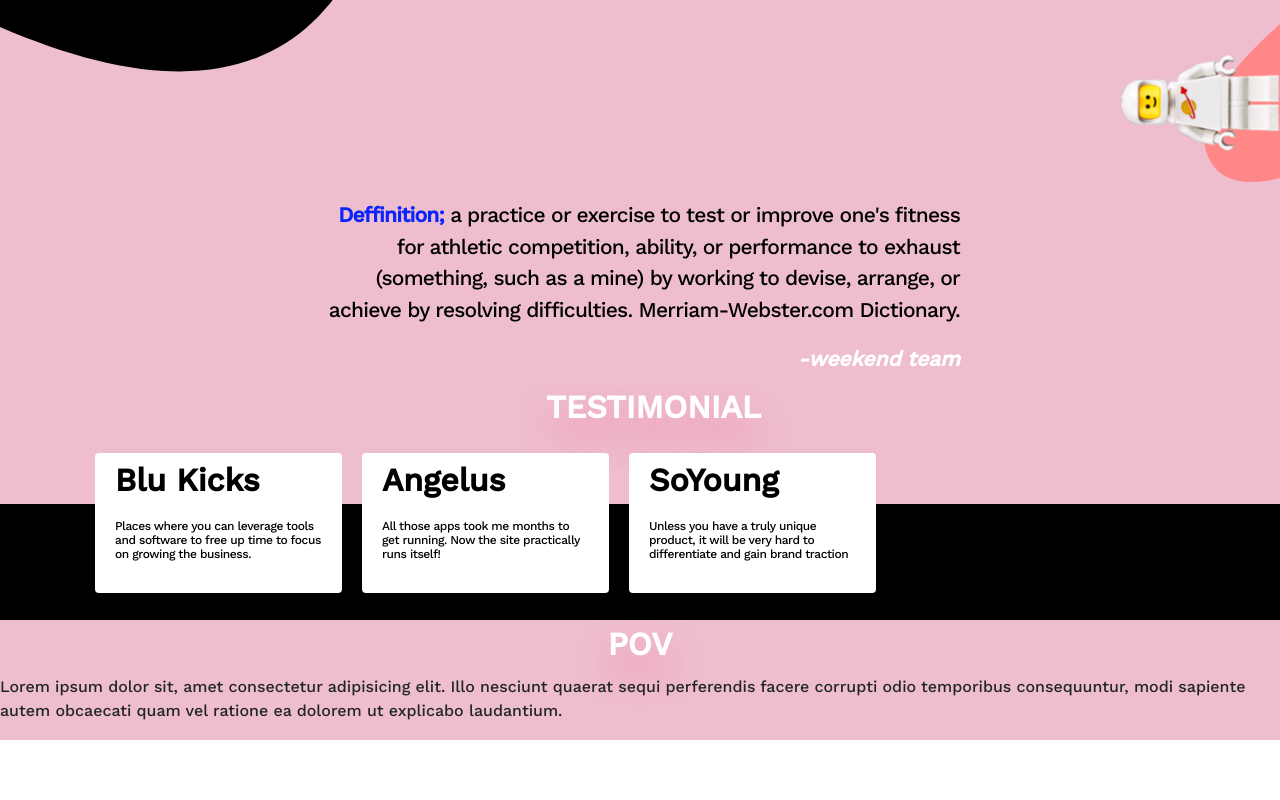
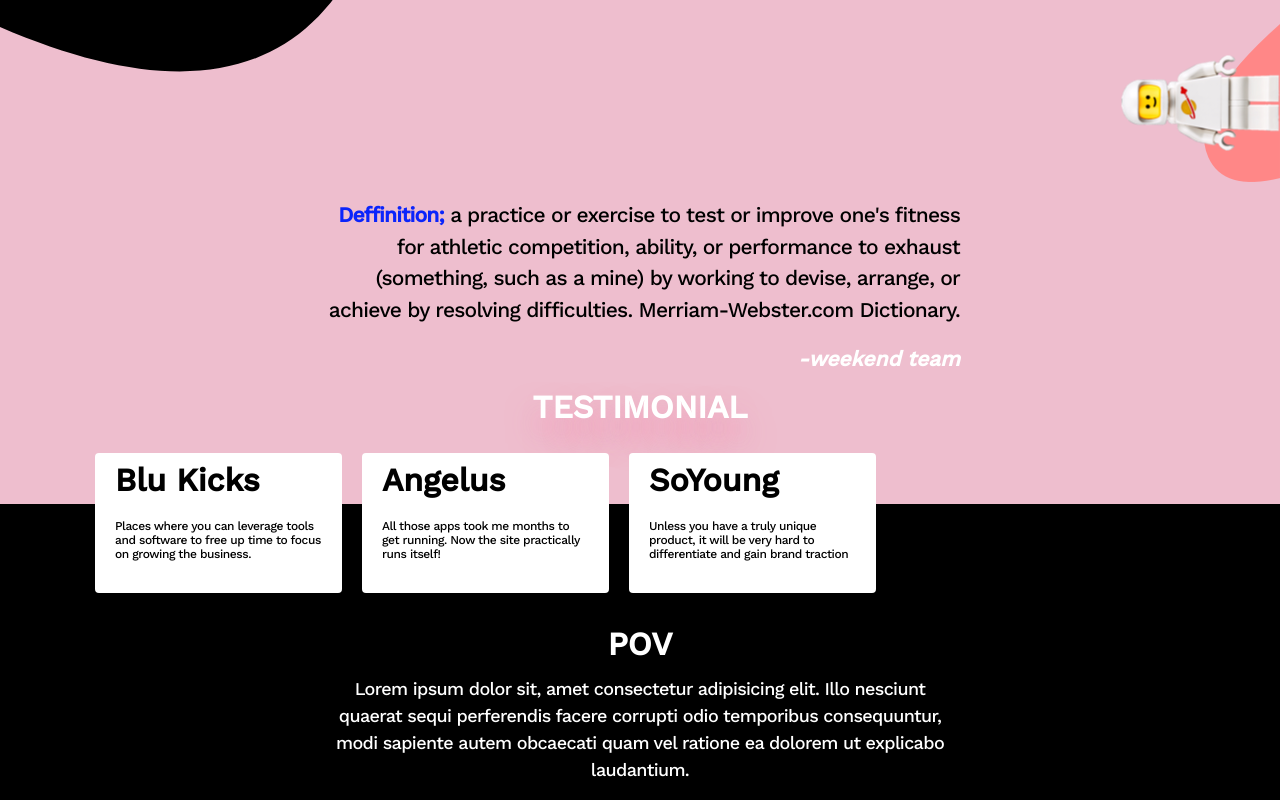
Before and after one commit to abamakbar07/weekend, a React (Create React App) app: page / in a window 1280 px wide. Shown: the part 660-1460 px from the top of the page. Before the commit the page ends 1400 px from the top, so only its background shows below. Built offline with nearby package versions, Linux system fonts and the light colour scheme.

Commit message:
restyle Submain

```diff
--- a/src/pages/SubMain.jsx
+++ b/src/pages/SubMain.jsx
@@ -1,15 +1,18 @@
 import React from 'react'
+import { Col } from 'react-bootstrap'
 import "../styles/submain.css"
 
 const Submain = (props) => {
    return (
       <div className="Submain">
+         <Col md={12}>
             <div className="Title">
                {props.title}
             </div>
             <div className="Content">
                {props.content}
             </div>
+         </Col>
       </div>
    )
 }
--- a/src/styles/submain.css
+++ b/src/styles/submain.css
@@ -1,3 +1,32 @@
 .Submain {
+   background: var(--bgsecond);
+}
 
+.Submain .Title {
+   height: 38px;
+   font-size: 32px;
+   font-weight: 900;
+   letter-spacing: normal;
+   text-align: center;
+   color: #fff;
+   margin: auto;
 }
+
+.Submain .Content {
+   width: 619px;
+   font-size: 18px;
+   font-weight: normal;
+   font-stretch: normal;
+   font-style: normal;
+   line-height: 1.5;
+   letter-spacing: -0.64px;
+   text-align: center;
+   color: #fff;
+   margin: auto;
+}
+
+@media only screen and (max-width: 600px) {
+   .Submain .Content {
+      width: auto;
+   }
+}
--- a/src/styles/testimonial.css
+++ b/src/styles/testimonial.css
@@ -5,8 +5,7 @@
    background: linear-gradient(180deg, var(--bgmain) 50%, var(--bgsecond) 50%);
 }
 
-.Title {
-   width: 188px;
+.Testimonial .Title {
    height: 38px;
    text-shadow: 0 20px 30px rgba(249, 131, 171, 0.7);
    font-size: 32px;
```
Lines whose indentation alone changed are shown as unchanged.
